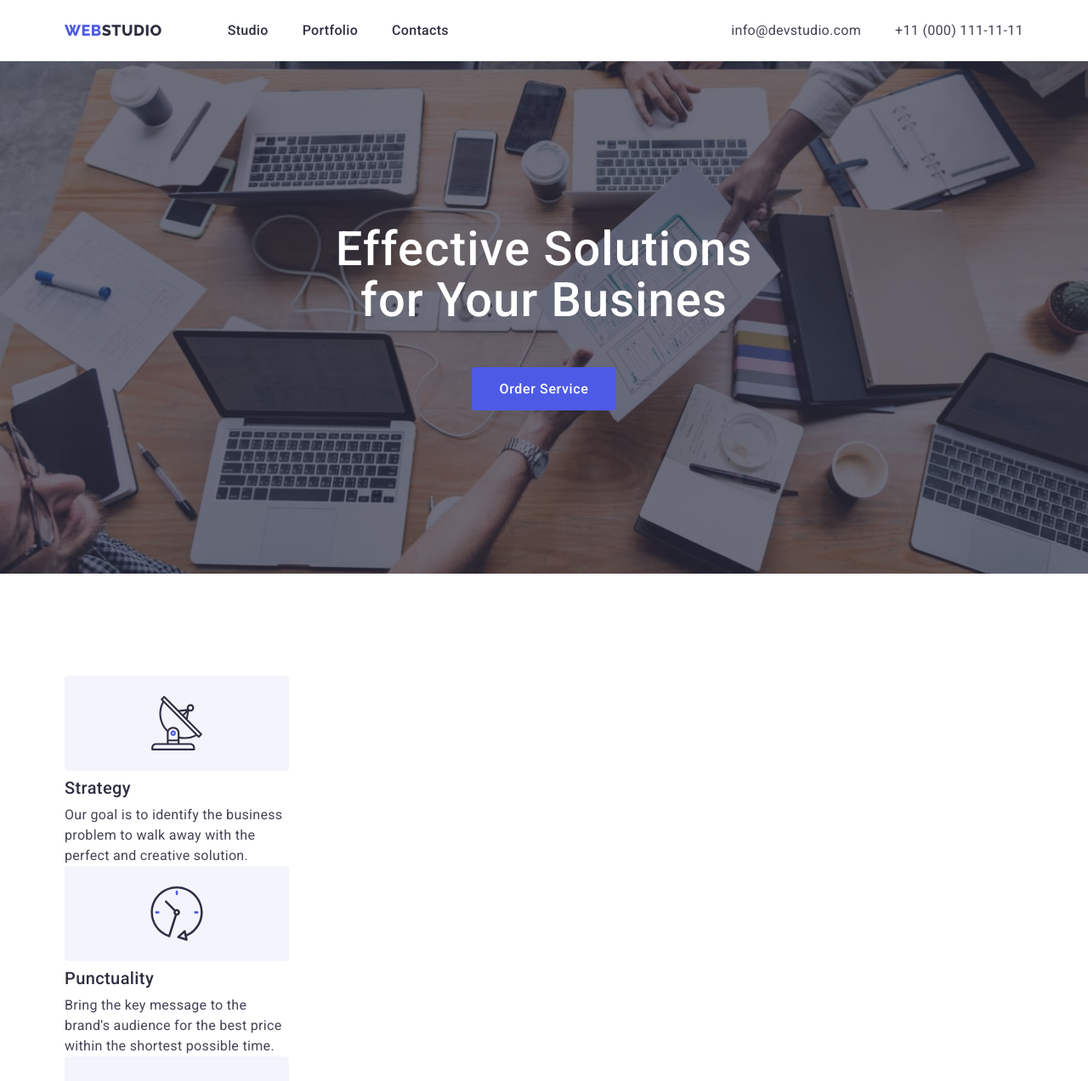
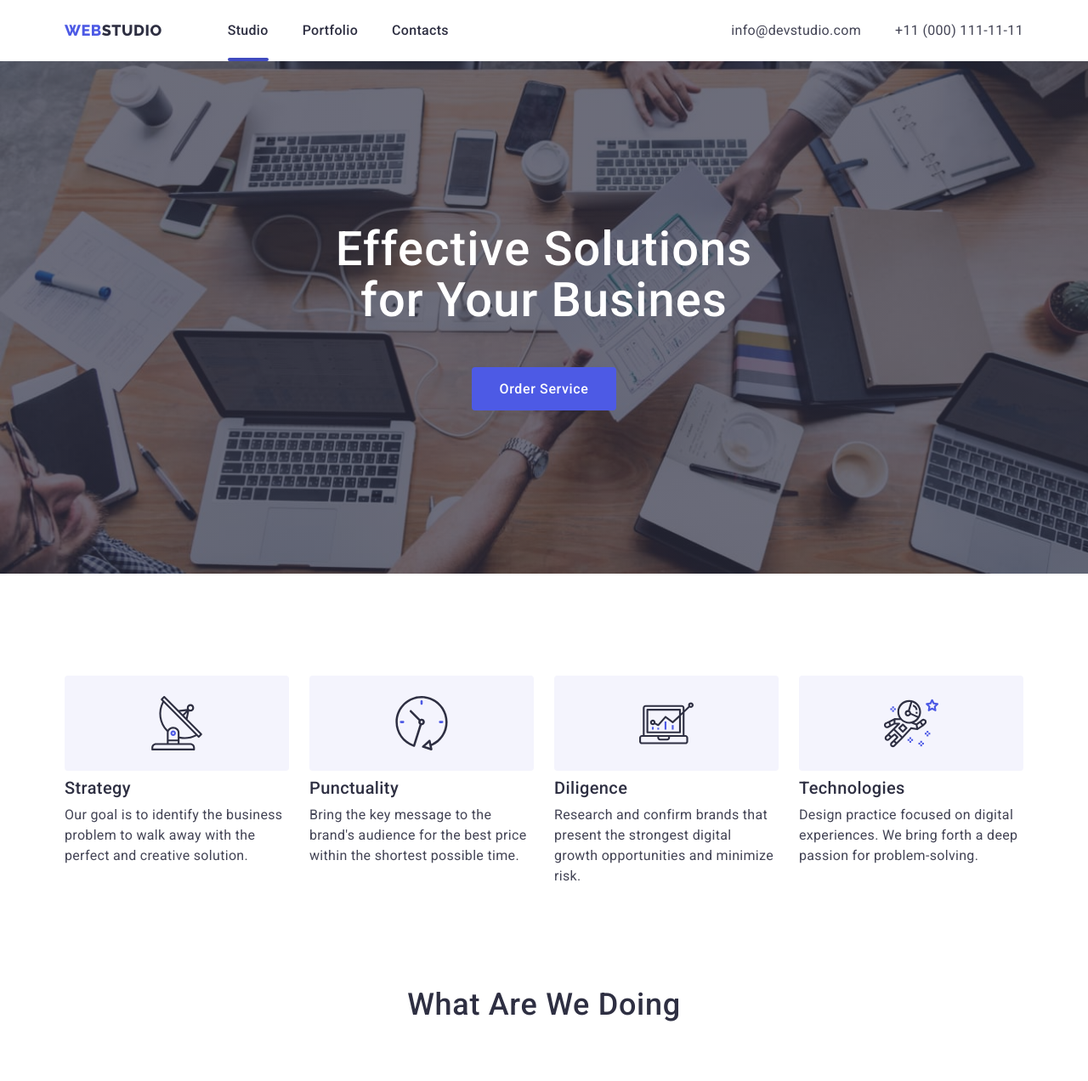
Before and after one commit to Lena-Kharchenko/goit-markup-hw-05, a plain HTML site: page index.html in a window 1280 px wide. Shown: the top 1272 px of the page at 85% size. Drawn offline with nearby package versions, Linux system fonts and the light colour scheme.

Commit message:
update index

```diff
--- a/index.html
+++ b/index.html
@@ -28,7 +28,7 @@
 
           <ul class="menu list">
             <li class="menu-item">
-              <a class="menu-link link" href="./index.html"> Studio </a>
+              <a class="menu-link link current-page" href="./index.html"> Studio </a>
             </li>
             <li class="menu-item">
               <a class="menu-link link" href="./portfolio.html"> Portfolio</a>
@@ -72,7 +72,7 @@
       <section class="features section">
         <!-- <h2 class="features-name">Features</h2> -->
         <div class="container">
-          <ul class="list">
+          <ul class="features-list list">
             <li class="features-item antenna-icon">
               <h3 class="data-features">Strategy</h3>
               <p class="text-features">
```
